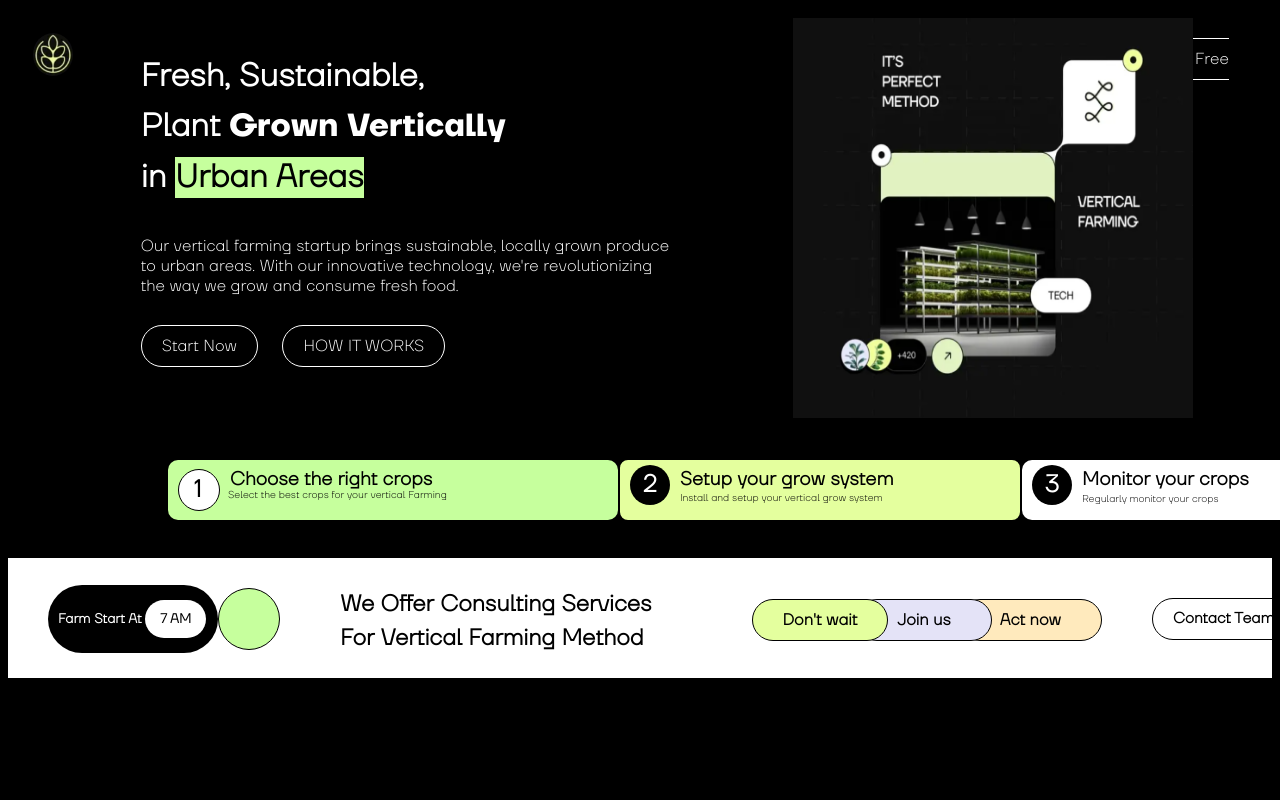
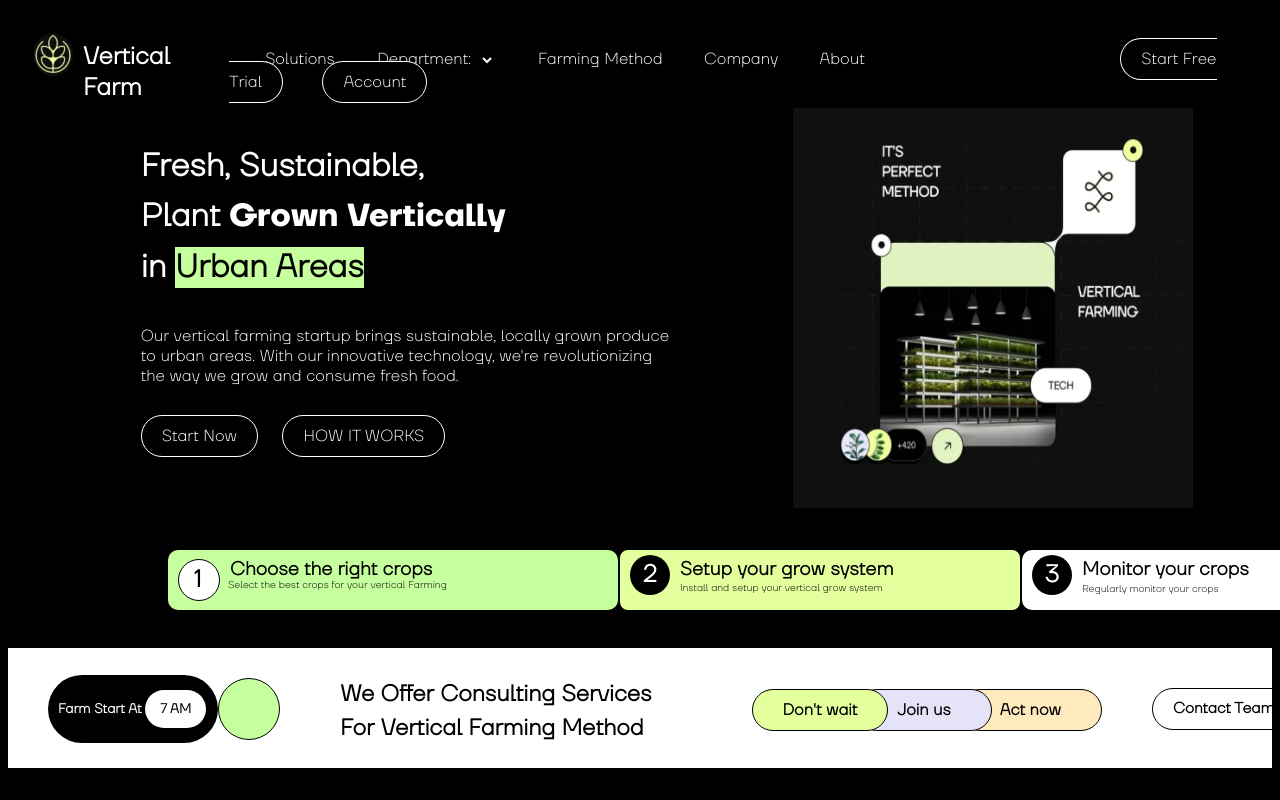
Before and after one commit to SivaramakrishnanBaskar/Vertical-Farm-s, a plain HTML site: page index.html in a window 1280 px wide. Shown: the top 800 px of the page. Drawn offline with nearby package versions, Linux system fonts and the light colour scheme; files whose address does not match are found by name.

Commit message:
update-html and css

```diff
--- a/assets/style.css
+++ b/assets/style.css
@@ -28,7 +28,7 @@ body{
 .top{
     display: flex;
     background-color: black;
-    height: 10px;
+    height: 100px;
     color: white;
 }
 
--- a/index.html
+++ b/index.html
@@ -14,7 +14,7 @@
 
     <div class="top">
         <img class="logo" src="assets/images/verlogo.jpg" >
-        <h2 class="name">Vertical Farm's</h2>
+        <h2 class="name">Vertical Farm</h2>
         <div class="buttons">
             <a href="#" class="b b1">Solutions</a>
             <label for="b2" class="b b2">Department:</label>
```
